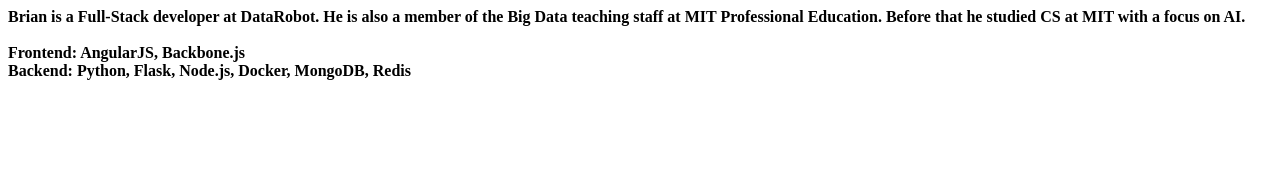
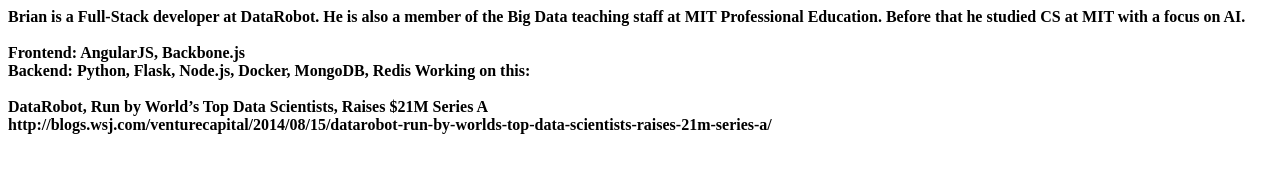
Before and after one commit to brianbelljr/brianbelljr.github.io, a plain HTML site: page index.html in a window 1280 px wide. Drawn offline with Linux system fonts and the light colour scheme.

Commit message:
working on this

```diff
--- a/index.html
+++ b/index.html
@@ -3,4 +3,9 @@ Brian is a Full-Stack developer at DataRobot. He is also a member of the Big Dat
 
 Frontend: AngularJS, Backbone.js<br>
 Backend: Python, Flask, Node.js, Docker, MongoDB, Redis
+
+Working on this:<br><br>
+
+DataRobot, Run by World’s Top Data Scientists, Raises $21M Series A<br>
+http://blogs.wsj.com/venturecapital/2014/08/15/datarobot-run-by-worlds-top-data-scientists-raises-21m-series-a/
 </b>
```
